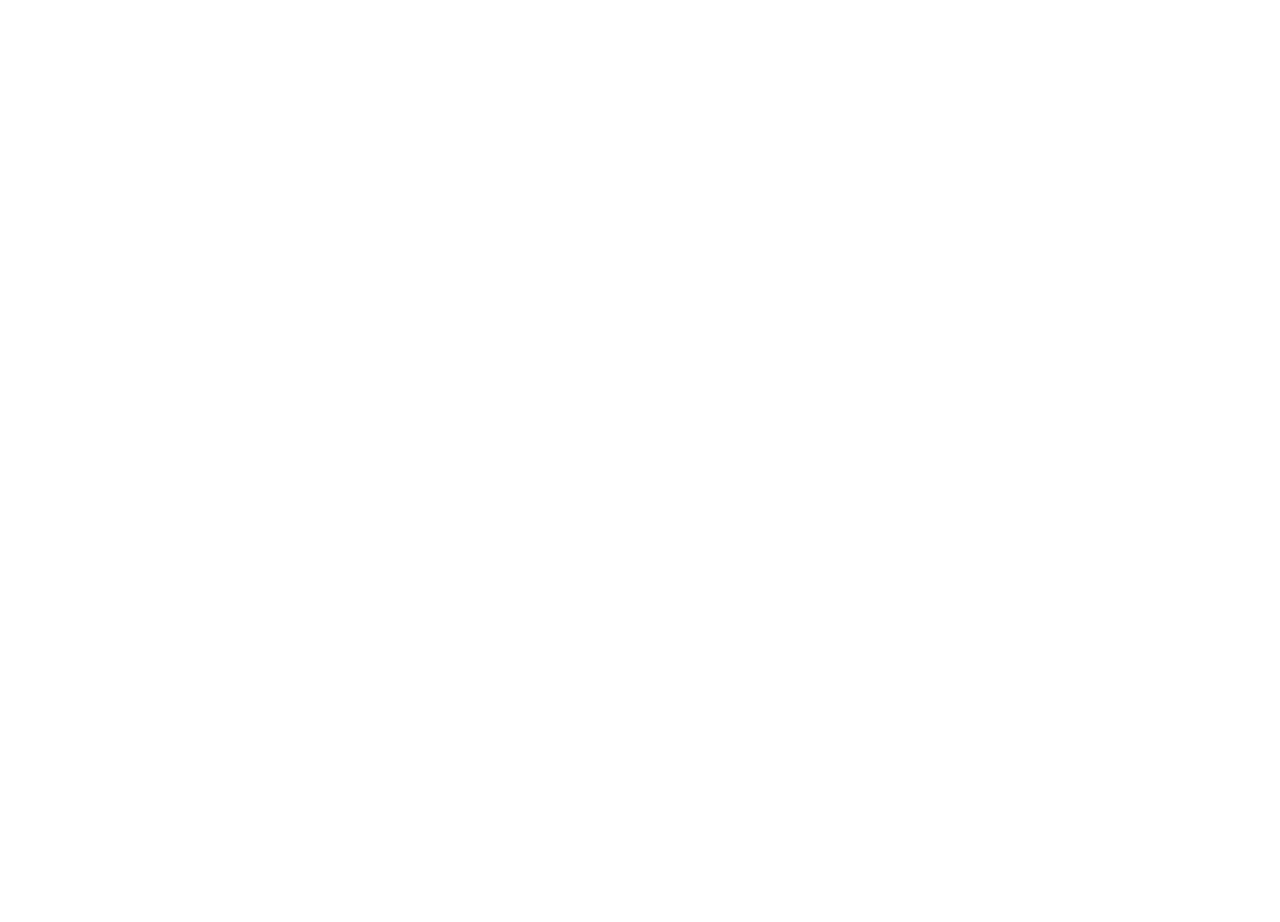
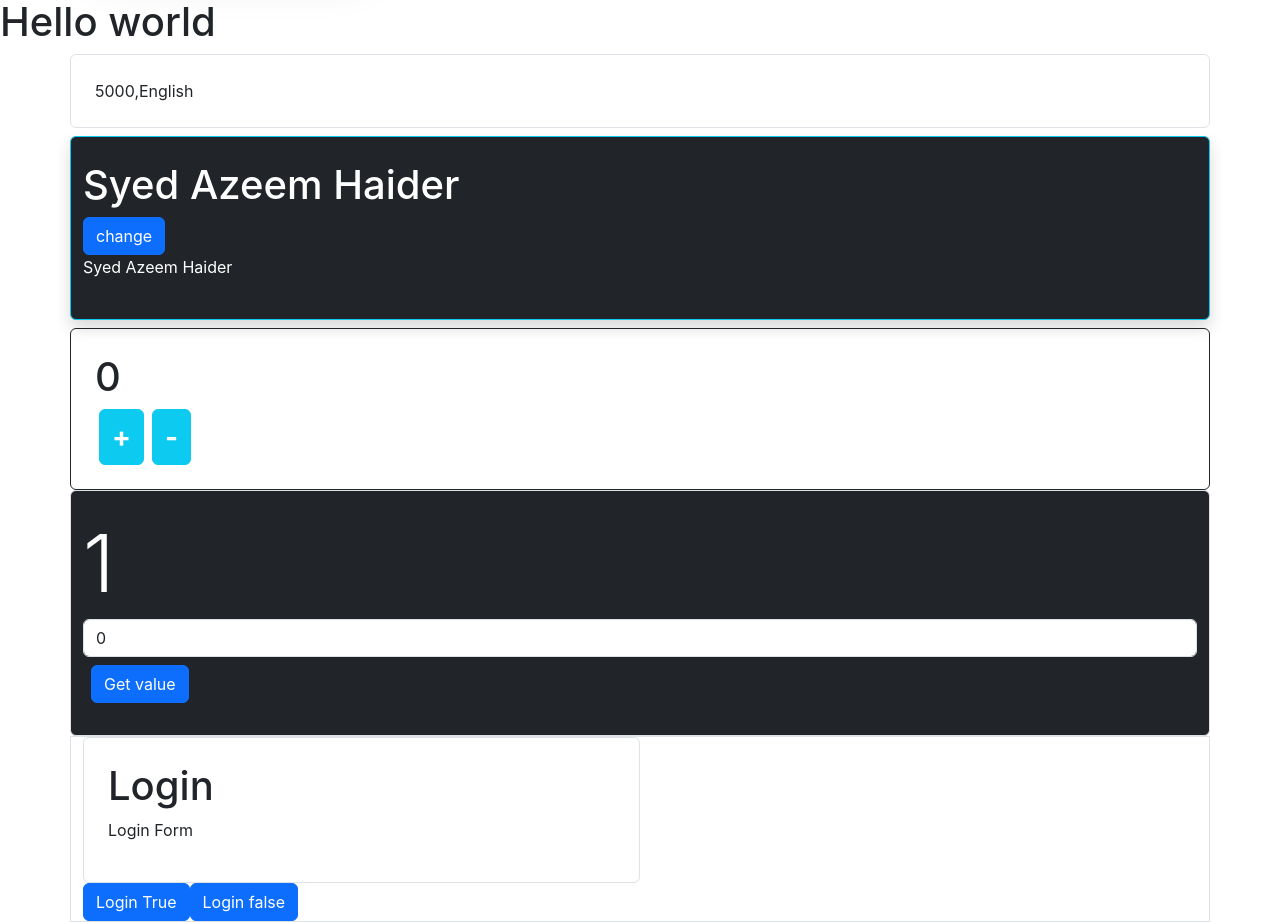
Before and after one commit to azeemhdr/react.js, a React (Create React App) app: page / in a window 1280 px wide. Shown: the part 2280-3202 px from the top of the page. Before the commit the page ends 2258 px from the top, so only its background shows below. Built offline with nearby package versions, Linux system fonts and the light colour scheme.

Commit message:
new class

```diff
--- a/src/components/Card.js
+++ b/src/components/Card.js
@@ -1,15 +1,17 @@
 import React from "react";
+import Price from "./Price";
 
-function Card(props) {
+function Card({title,content,price}) {
+  // let {title,content} = props
   return (
     <div  className="p-2 border rounded shadow-lg text-dark">
-      <h1>{props.title}</h1>
+      <h1>{title}</h1>
       <img
         className="img-fluid"
         src="https://picsum.photos/seed/picsum/200/300"
       ></img>
-      <p>{props.content}</p>
-      <button className="btn btn-info text-white">Click Here</button>
+      <p>{content}</p>
+      <button className="btn btn-info text-white">Click Here<Price price={price}/></button>
     </div>
   );
 }
--- /dev/null
+++ b/src/components/Class.js
@@ -0,0 +1,16 @@
+import React from "react";
+import { Component } from "react";
+
+class Class extends Component {
+  render() {
+	let {price,subject} = this.props // "this." is using to enter data dynamically to get the object (props) (eg. key:value).
+    return (
+      <>
+        <h1>Hello world</h1>
+        <div className="container border rounded p-4">{price},{subject}</div>
+      </>
+    );
+  }
+}
+
+export default Class;
--- /dev/null
+++ b/src/components/Count.js
@@ -0,0 +1,31 @@
+import React, { useState } from "react";
+
+function Count(){
+
+	let [count,setCount]=useState(0)
+
+	function inc(){
+		count++
+		setCount(count)
+	}
+	function dec(){
+		setCount(--count)
+		// setCount(count--)
+		// dec=== 0?alert("please click on +"):count--
+		// setCount(count
+
+		// why dec function run on double click?(using pre decrement on single click decrement in digit)
+		//how to return a function if i want to stop a function using ternary oprator
+	}
+	return(
+		<>
+		<div className="container border p-4 mt-2 rounded border-dark">
+			<h1 className="h1"> {count} </h1>
+			<button className="btn btn-info mx-1 text-white fw-bold fs-3" onClick={inc}>+</button>
+			<button className="btn btn-info mx-1 text-white fw-bold	fs-3" onClick={dec}>-</button>
+		</div>
+		</>
+	)
+}
+
+export default Count;
--- a/src/components/Demo.js
+++ b/src/components/Demo.js
@@ -4,6 +4,13 @@ import img from "../1430602_6963.jpg";
 import Li from "./Li";
 import User from "./User";
 import Card from "./Card";
+import Price from "./Price";
+import Class from "./Class";
+import StateFun from "./StateFun"
+import Count from "./Count";
+import Input from "./Input"
+// import Newfetch from "./Newfetch";
+import Form from "./Form";
 function Demo() {
   return (
     <>
@@ -15,10 +22,11 @@ function Demo() {
 
       <User></User>
 
+      {/* 31/july/24 class */}
       <div className="container border p-4">
         <div className="row">
           <div className="col-md-3 border m-2 p-2">
-            <Card title="web designing" content="web designing" />
+            <Card title="web designing" content="web designing" price="1000" />
           </div>
           <div className="col-md-3 border m-2 p-2">
             <Card title="UI designing" content="UI designing" />
@@ -30,10 +38,20 @@ function Demo() {
             <Card title="digital marketing" content="digital marketing" />
           </div>
           <div className="col-md-3 border m-2 p-2">
-            <Card />
+
+            <Card title="" />
           </div>
         </div>
       </div>
+      <Class price="5000" subject="English"/>
+      <StateFun/>
+      <Count/>
+
+      {/* 01/Aug/2024 */}
+        <Input/>
+        {/* <Newfetch/> */}
+
+        <Form/>
     </>
   );
 }
--- /dev/null
+++ b/src/components/Form.js
@@ -0,0 +1,25 @@
+import React, { useState } from "react";
+
+function Form() {
+const [login,setLogin]=useState(false)
+
+  return (
+    <div className="container border">
+		{(login==false)?      <div className="border rounded p-4 w-50">
+        <h1>Login</h1>
+        <p>Login Form</p>
+      </div>:<div className="border rounded p-4 w-50">
+        <h1>Dashboard</h1>
+        <p>Dashboard Area</p>
+      </div>}
+	  <button className="btn btn-primary" onClick={()=>{setLogin(true)}}>Login True</button>
+	  <button className="btn btn-primary" onClick={()=>{setLogin(false)}}>Login false</button>
+
+
+
+
+    </div>
+  );
+}
+
+export default Form;
--- /dev/null
+++ b/src/components/Input.js
@@ -0,0 +1,33 @@
+import React, { useState } from "react";
+
+function Input(){
+	let [digit,setDigit]=useState(0)
+	let [factorial,setFactorial]=useState(1)
+
+// const handleValue = (event)=>{
+	function handleValue(event){
+		setDigit(event.target.value) //about event and target?
+	}
+
+	function getFactorial(){
+		let fact = 1
+
+		if (digit != 0){
+		for(let i=digit;i>=1;i--){
+			fact = fact*i
+			setFactorial(fact)
+		}
+	}
+}
+	return(	<>
+		<div className="container border rounded py-4 bg-dark">
+			<h1 className="display-1 text-white">{factorial}</h1>
+			<input type="text" className="form-control" value={digit} onChange={handleValue}/>
+			<button className="btn btn-primary m-2" onClick={getFactorial}>Get value</button>
+		</div>
+		</>
+		)
+
+}
+
+export default Input;
--- /dev/null
+++ b/src/components/Newfetch.js
@@ -0,0 +1,27 @@
+import React, { useEffect, useState } from "react";
+
+function Newfetch() {
+  const [user, setUser] = useState([]);
+
+  useEffect(function () {
+    fetch("https://dummyjson.com/users?select=firstName")
+      .then((response) => response.json())
+      .then((data) => {
+        setUser(data.user);
+      });
+  }, []);
+
+  return (
+    <>
+      <div className="container bg-dark">
+        <ul className="row">
+          {user.map((item)=> {
+            <li className="col-md-3" key={item.id}>{item.firstName}</li>;
+          })}
+        </ul>
+      </div>
+    </>
+  );
+}
+
+export default Newfetch;
--- /dev/null
+++ b/src/components/Price.js
@@ -0,0 +1,7 @@
+import React from "react";
+
+export default function Price({price}){
+	return(
+		<div className="badge  fs-5">Rs. {price}</div>
+	)
+}
--- /dev/null
+++ b/src/components/StateFun.js
@@ -0,0 +1,27 @@
+import React, { useState } from "react";
+
+/*
+1.first we take a variable in array to make a "state method",the first one is variable and the second one is function which is make like "setVariablename" this function set the value in the variable.
+2."useState" is a hook function that provide state feature.
+2.using "useState" hook function and give the variable default value
+
+*/
+
+function StateFun (){
+
+let [name,setName]=useState("Syed Azeem Haider")
+
+function changeValue(){
+	name="Dr.Syed Salman Haider"
+	// setName(name="syed")
+	setName(name)
+}
+return(
+	<div className="container py-4 mt-2 border border-info shadow bg-dark text-white rounded">
+		<h1>{name}</h1>
+		<button onClick={changeValue} className="btn btn-primary">change</button>
+		<p>{name}</p>
+	</div>
+)
+}
+export default StateFun;
```
Also changed, not shown: src/components/Li.js (+8 -8 lines).
